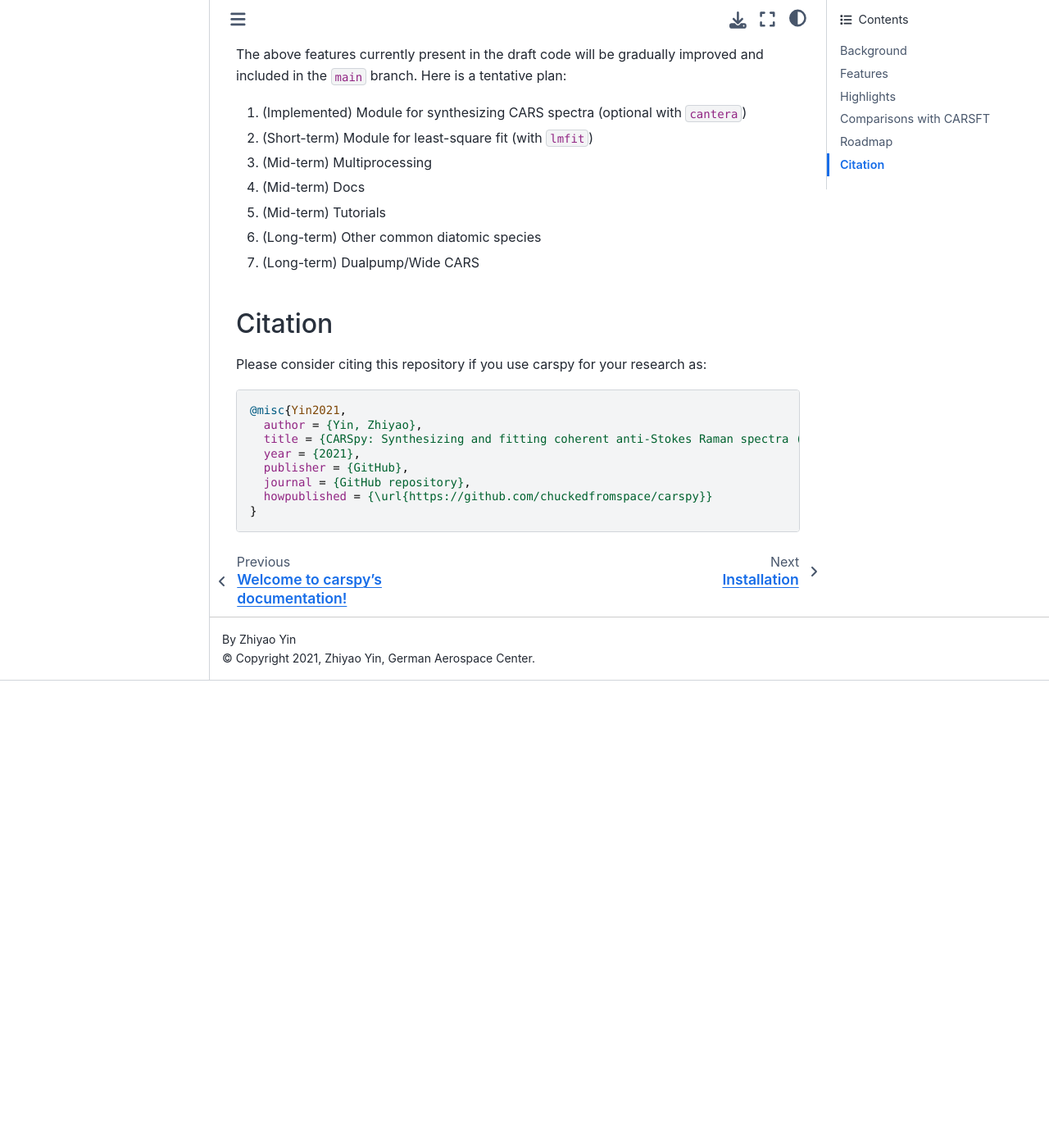
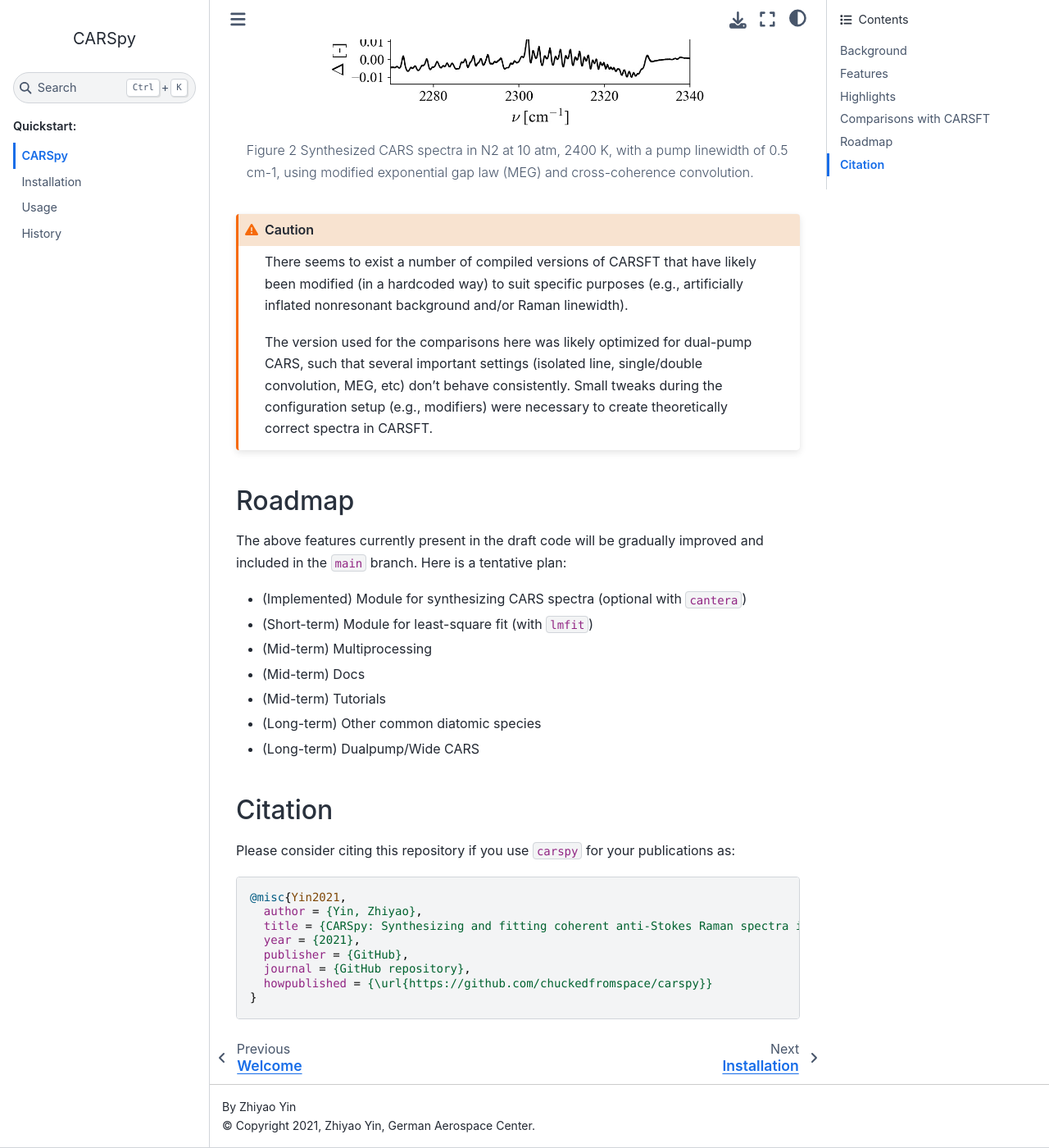
Before and after one commit to chuckedfromspace/carspy, a Sphinx documentation site: the page built from docs/readme.rst, in a window 1280 px wide and 1400 px high, scrolled down 3070 px. Shown: the whole window at 82% size. Built offline with Sphinx 7.4.7 and the Sphinx Book theme 1.1.4, drawn with Linux system fonts in a browser that asks for light colours; pages that are not in the unit, such as notebooks, are missing from menus; the version number could not be read and is left out; before the commit the page ends 3900 px from its top, so only the background shows below that; some of the changed text lies outside the part shown.

Commit message:
Improve formating in docs

```diff
--- a/README.rst
+++ b/README.rst
@@ -49,11 +49,16 @@
         :align: center
         :alt: cars model
 
+.. note::
+        * The default chemical equilibrium solver based on ``cantera`` can be replaced by custom functions.
+        * Voigt profile is implemented via numerical convolution of a Gaussian profile with the Raman lines.
+        * Extended exponential gap model is not yet implemented.
+
 Highlights
 ----------
 
-1. Option to incorporate equilibrium composition using an external chemical equilibrium calculator (such as ``cantera``), such that temperature is the only fitting parameter for thermometry
-2. Vibrational and rotational nonequilibrium: vibrational temperature can be varied independently from rotational temperature
+* Option to incorporate equilibrium composition using an external chemical equilibrium calculator (such as ``cantera``), such that temperature is the only fitting parameter for thermometry
+* Vibrational and rotational nonequilibrium: vibrational temperature can be varied independently from rotational temperature
 
 Comparisons with CARSFT
 -----------------------
@@ -72,29 +77,34 @@
 
     Figure 2 Synthesized CARS spectra in N2 at 10 atm, 2400 K, with a pump linewidth of 0.5 cm-1, using modified exponential gap law (MEG) and cross-coherence convolution.
 
+.. caution::
+        There seems to exist a number of compiled versions of CARSFT that have likely been modified (in a hardcoded way) to suit specific purposes (e.g., artificially inflated nonresonant background and/or Raman linewidth).
+
+        The version used for the comparisons here was likely optimized for dual-pump CARS, such that several important settings (isolated line, single/double convolution, MEG, etc) don't behave consistently. Small tweaks during the configuration setup (e.g., modifiers) were necessary to create theoretically correct spectra in CARSFT.
+
 Roadmap
 -------
 
 The above features currently present in the draft code will be gradually improved and included in the ``main`` branch. Here is a tentative plan:
 
-1. (Implemented) Module for synthesizing CARS spectra (optional with ``cantera``)
-2. (Short-term) Module for least-square fit (with ``lmfit``)
-3. (Mid-term) Multiprocessing
-4. (Mid-term) Docs
-5. (Mid-term) Tutorials
-6. (Long-term) Other common diatomic species
-7. (Long-term) Dualpump/Wide CARS
+* (Implemented) Module for synthesizing CARS spectra (optional with ``cantera``)
+* (Short-term) Module for least-square fit (with ``lmfit``)
+* (Mid-term) Multiprocessing
+* (Mid-term) Docs
+* (Mid-term) Tutorials
+* (Long-term) Other common diatomic species
+* (Long-term) Dualpump/Wide CARS
 
 Citation
 --------
 
-Please consider citing this repository if you use carspy for your research as:
+Please consider citing this repository if you use ``carspy`` for your publications as:
 
 .. code-block:: bib
 
     @misc{Yin2021,
       author = {Yin, Zhiyao},
-      title = {CARSpy: Synthesizing and fitting coherent anti-Stokes Raman spectra (CARS) in Python},
+      title = {CARSpy: Synthesizing and fitting coherent anti-Stokes Raman spectra in Python},
       year = {2021},
       publisher = {GitHub},
       journal = {GitHub repository},
```
Also changed, not shown: other parts of README.rst (+4 -4 lines), docs/index.rst (+12 -10 lines).
